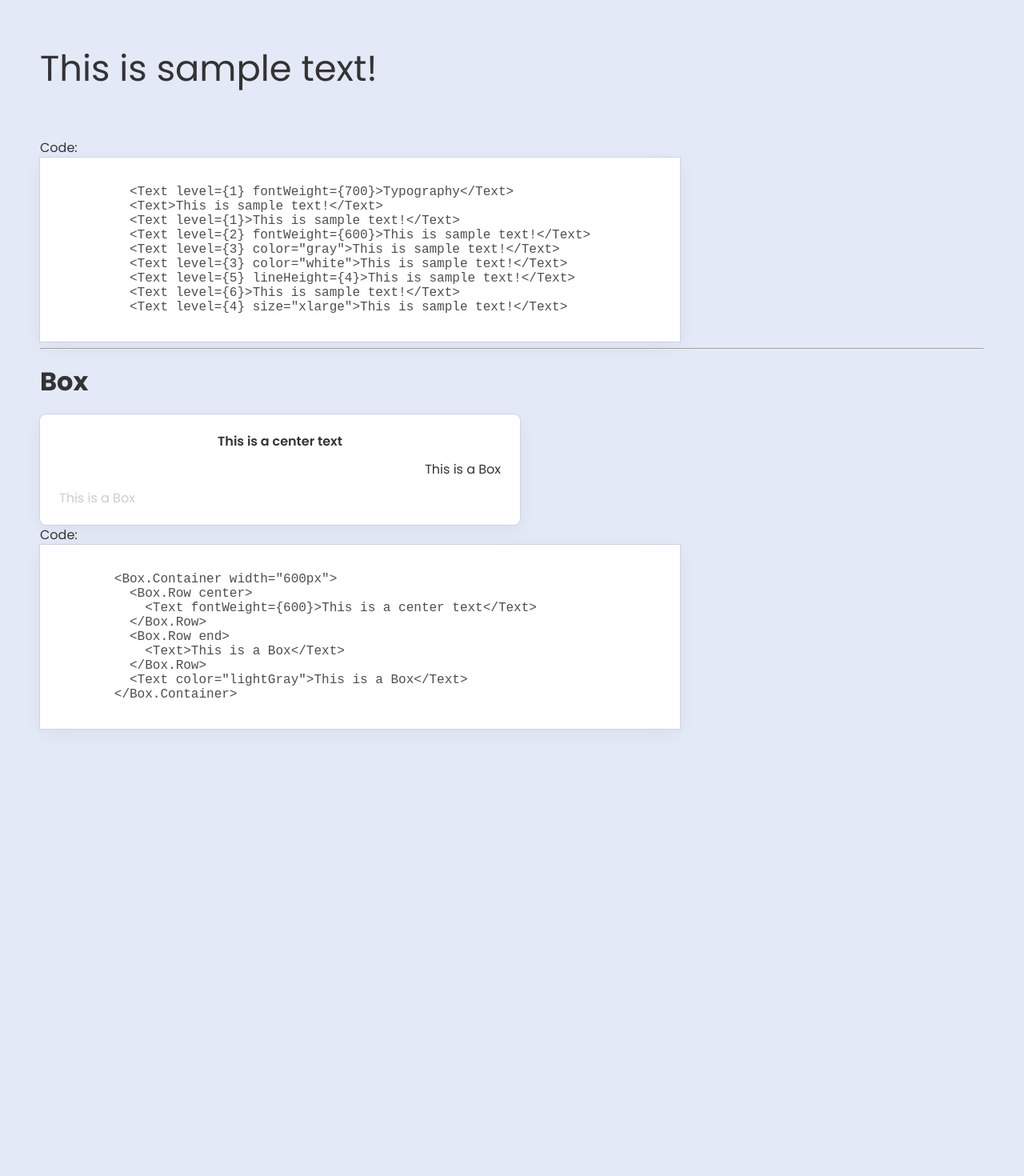
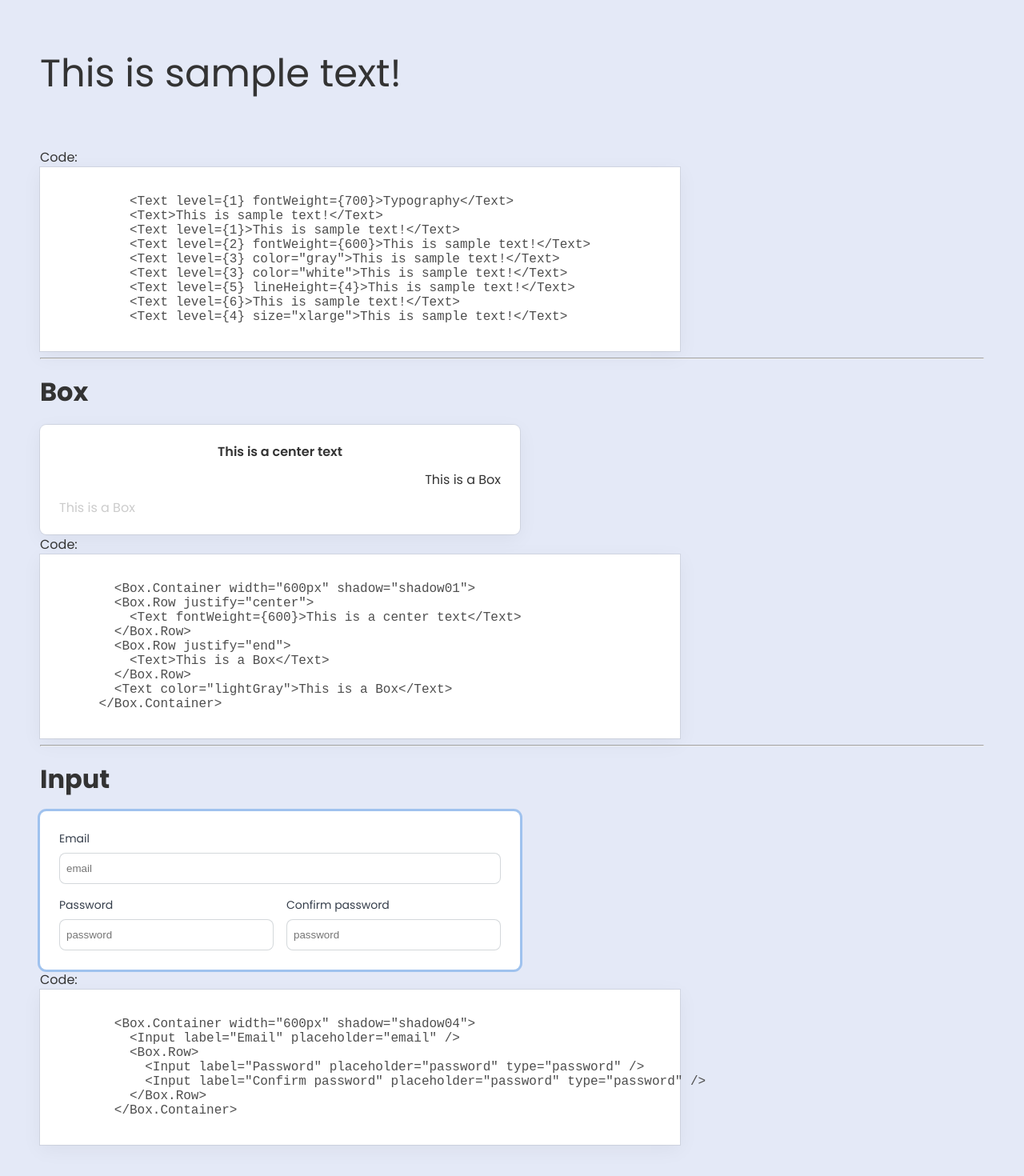
Before and after one commit to pablogeokar/nextjs13-styledComponents, a Next.js app: page / in a window 1280 px wide. Shown: the part 464-1934 px from the top of the page at 80% size. Before the commit the page ends 1425 px from the top, so only its background shows below. Built offline with nearby package versions, Linux system fonts and the light colour scheme.

Commit message:
Component Input

```diff
--- a/src/components/Box/Box.tsx
+++ b/src/components/Box/Box.tsx
@@ -2,12 +2,11 @@ import styled from "styled-components";
 
 type BoxProps = {
   width?: string;
-  variation?: 1 | 2
+  shadow?: 'shadow01' | 'shadow02' | 'shadow03' | 'shadow04' | 'shadow05'
 }
 
 type RowProps = {
-  center?: boolean
-  end?: boolean
+  justify?: 'center' | 'end'
 }
 
 export const Container = styled.div<BoxProps>`
@@ -20,17 +19,24 @@ export const Container = styled.div<BoxProps>`
   padding: 1.5rem;
   border-radius: 8px;
   box-shadow: ${attr => {
-    if (attr.variation === undefined) return ({ theme }) => theme.boxShadows.shadow01
-    if (attr.variation === 1) return ({ theme }) => theme.boxShadows.shadow01
-    if (attr.variation === 2) return ({ theme }) => theme.boxShadows.shadow02
+
+    if (attr.shadow === undefined) return ({ theme }) => theme.boxShadows.shadow01;
+    if (attr.shadow === 'shadow01') return ({ theme }) => theme.boxShadows.shadow01;
+    if (attr.shadow === 'shadow02') return ({ theme }) => theme.boxShadows.shadow02;
+    if (attr.shadow === 'shadow03') return ({ theme }) => theme.boxShadows.shadow03;
+    if (attr.shadow === 'shadow04') return ({ theme }) => theme.boxShadows.shadow04;
+    if (attr.shadow === 'shadow05') return ({ theme }) => theme.boxShadows.shadow05;
+
   }};
+
 `
 
 export const Row = styled.div<RowProps>`
-  display: flex;
-  justify-content: ${attr => {
-    if (attr.center) return 'center'
-    if (attr.end) return 'flex-end'
-  }};
-  gap: 1rem;
+display: flex;
+justify-content: ${attr => {
+    if (attr.justify === 'center') return 'center'
+    if (attr.justify === 'end') return 'flex-end'
+  }
+  };
+gap: 1rem;
 `
--- /dev/null
+++ b/src/components/Input/Input.tsx
@@ -0,0 +1,40 @@
+import styled from "styled-components"
+
+type TInput = {
+  label?: string
+  placeholder?: string
+  name?: string
+  type?: 'text' | 'password' | 'email'
+  value?: string
+  onChange?: (text: any) => void
+}
+
+export function Input({ label, placeholder, name, value, onChange, type = 'text' }: TInput) {
+  return (
+    <div style={{ display: 'flex', flexDirection: 'column', width: '100%' }}>
+      <Label htmlFor="name">{label}</Label>
+      <InputStyled autoComplete="off" value={value} placeholder={placeholder} onChange={onChange} name={name} type={type} />
+    </div>
+  )
+}
+
+const Label = styled.label`
+  font-size: 0.875rem;
+  line-height: 1.25rem;
+  color: rgba(31,41,55,0.9);
+`
+
+const InputStyled = styled.input`
+  width: 100%;
+  padding: .675rem .5rem;
+  margin-top: .5rem;
+  border: 1px solid #bdc3c7a4;
+  background-color: #fff;
+  border-radius: .5rem;
+
+  :focus{
+    border-color: rgb(96,165,250,1);
+    outline: 2px solid transparent;
+    outline-offset: 2px;
+  }
+`
--- a/src/components/index.ts
+++ b/src/components/index.ts
@@ -1,4 +1,5 @@
 import { Text } from "./Text/Text";
 import * as Box from "./Box/Box";
+import { Input } from "./Input/Input";
 
-export { Text, Box };
+export { Text, Box, Input };
--- a/src/config/font.ts
+++ b/src/config/font.ts
@@ -10,8 +10,8 @@ export const font = Poppins({
 export const sizes = {
   xsmall: ".8rem",
   small: ".9rem",
-  normal: "1rem",
-  large: "1.8rem",
-  xlarge: "2.8rem",
-  xxlarge: "3.6rem",
+  normal: "1.1rem",
+  large: "2rem",
+  xlarge: "3rem",
+  xxlarge: "4rem",
 };
--- a/src/config/themes.ts
+++ b/src/config/themes.ts
@@ -11,7 +11,12 @@ export const light: DefaultTheme = {
   boxShadows: {
     shadow01:
       "rgba(0, 0, 0, 0.05) 0px 6px 24px 0px, rgba(0, 0, 0, 0.08) 0px 0px 0px 1px",
-    shadow02: "box-shadow: rgba(17, 17, 26, 0.1) 0px 0px 16px;",
+    shadow02: "rgba(17, 17, 26, 0.1) 0px 0px 16px",
+    shadow03:
+      "rgba(0, 0, 0, 0.16) 0px 1px 4px, rgb(51, 51, 51) 0px 0px 0px 3px",
+    shadow04: "rgba(3, 102, 214, 0.3) 0px 0px 0px 3px",
+    shadow05:
+      "rgba(50, 50, 105, 0.15) 0px 2px 5px 0px, rgba(0, 0, 0, 0.05) 0px 1px 1px 0px",
   },
 };
 
@@ -26,6 +31,11 @@ export const dark: DefaultTheme = {
   boxShadows: {
     shadow01:
       "rgba(0, 0, 0, 0.05) 0px 6px 24px 0px, rgba(0, 0, 0, 0.08) 0px 0px 0px 1px",
-    shadow02: "box-shadow: rgba(17, 17, 26, 0.1) 0px 0px 16px;",
+    shadow02: "rgba(17, 17, 26, 0.1) 0px 0px 16px",
+    shadow03:
+      "rgba(0, 0, 0, 0.16) 0px 1px 4px, rgb(51, 51, 51) 0px 0px 0px 3px",
+    shadow04: "rgba(3, 102, 214, 0.3) 0px 0px 0px 3px",
+    shadow05:
+      "rgba(50, 50, 105, 0.15) 0px 2px 5px 0px, rgba(0, 0, 0, 0.05) 0px 1px 1px 0px",
   },
 };
--- a/src/pages/index.tsx
+++ b/src/pages/index.tsx
@@ -1,6 +1,6 @@
 
 import styled from "styled-components"
-import { Text, Box } from "../components"
+import { Text, Box, Input } from "../components"
 
 
 export default function StyleGuide() {
@@ -36,11 +36,11 @@ export default function StyleGuide() {
 
       {/** Box */}
       <Text level={1} fontWeight={700}>Box</Text>
-      <Box.Container width="600px" variation={1}>
-        <Box.Row center>
+      <Box.Container width="600px" shadow="shadow01">
+        <Box.Row justify="center">
           <Text fontWeight={600}>This is a center text</Text>
         </Box.Row>
-        <Box.Row end>
+        <Box.Row justify="end">
           <Text>This is a Box</Text>
         </Box.Row>
         <Text color="lightGray">This is a Box</Text>
@@ -49,16 +49,38 @@ export default function StyleGuide() {
       <Text>Code:</Text>
       <pre>
         {`
-        <Box.Container width="600px">
-          <Box.Row center>
-            <Text fontWeight={600}>This is a center text</Text>
+        <Box.Container width="600px" shadow="shadow01">
+        <Box.Row justify="center">
+          <Text fontWeight={600}>This is a center text</Text>
+        </Box.Row>
+        <Box.Row justify="end">
+          <Text>This is a Box</Text>
+        </Box.Row>
+        <Text color="lightGray">This is a Box</Text>
+      </Box.Container>
+        `}
+      </pre>
+      <hr />
+      {/** Input */}
+      <Text level={1} fontWeight={700}>Input</Text>
+      <Box.Container width="600px" shadow="shadow04">
+        <Input label="Email" placeholder="email" />
+        <Box.Row>
+          <Input label="Password" placeholder="password" type="password" />
+          <Input label="Confirm password" placeholder="password" type="password" />
+        </Box.Row>
+      </Box.Container>
+      <Text>Code:</Text>
+      <pre>
+        {`
+        <Box.Container width="600px" shadow="shadow04">
+          <Input label="Email" placeholder="email" />
+          <Box.Row>
+            <Input label="Password" placeholder="password" type="password" />
+            <Input label="Confirm password" placeholder="password" type="password" />
           </Box.Row>
-          <Box.Row end>
-            <Text>This is a Box</Text>
-          </Box.Row>
-          <Text color="lightGray">This is a Box</Text>
         </Box.Container>
-        `}
+    `}
       </pre>
     </Page>
   )
--- a/styled.d.ts
+++ b/styled.d.ts
@@ -11,7 +11,10 @@ declare module "styled-components" {
     };
     boxShadows:{
       shadow01: string,
-      shadow02: string
+      shadow02: string,
+      shadow03: string,
+      shadow04: string,
+      shadow05: string
     }
   }
 }
```
